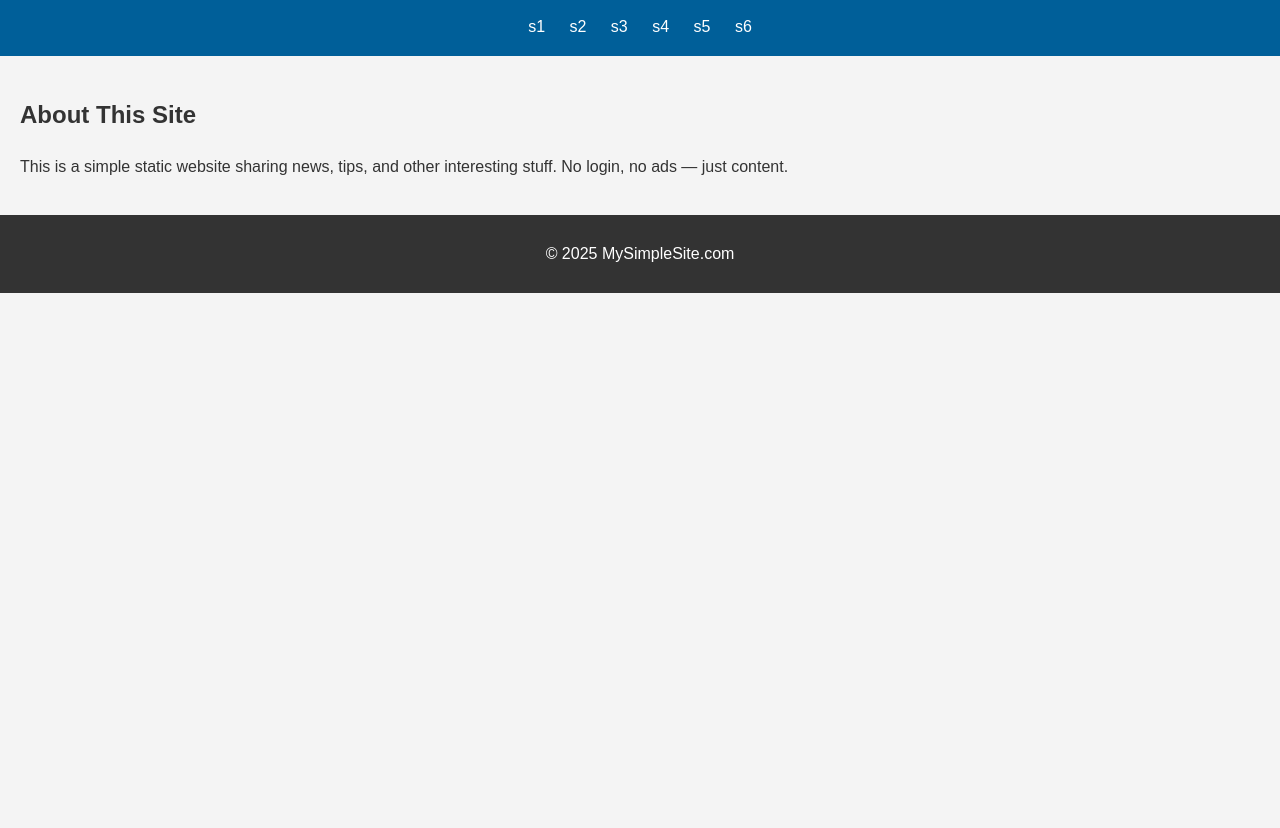
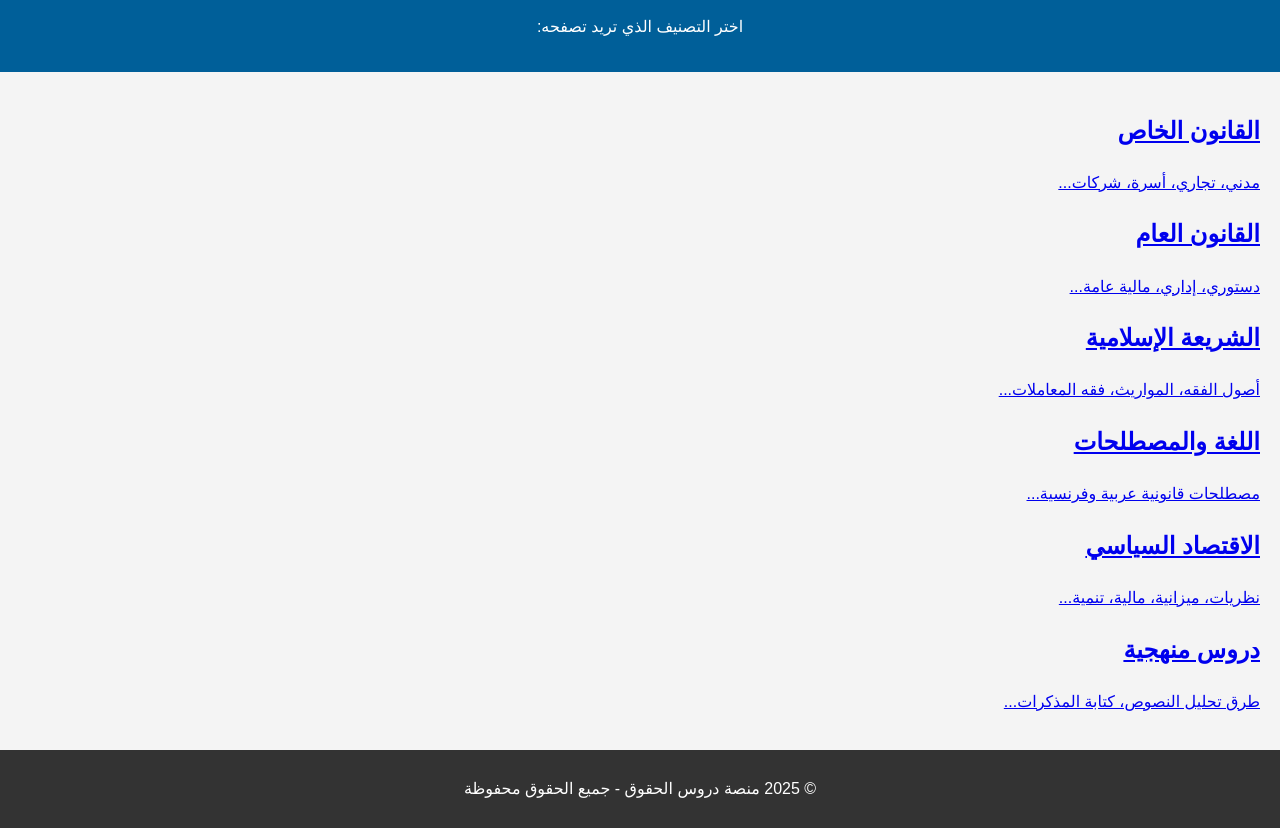
Before and after one commit to sidkyounes2/doroos-university, a plain HTML site: page index.html in a window 1280 px wide. Shown: the part 96-924 px from the top of the page. Before the commit the page ends 800 px from the top, so only its background shows below. Drawn offline with Linux system fonts and the light colour scheme.

Commit message:
Update index.html

```diff
--- a/index.html
+++ b/index.html
@@ -1,35 +1,56 @@
 <!DOCTYPE html>
-<html lang="en">
+<html lang="ar" dir="rtl">
 <head>
-  <meta charset="UTF-8" />
-  <meta name="viewport" content="width=device-width, initial-scale=1.0"/>
-  <title>Home - My Simple Site zbii </title>
-  <link rel="stylesheet" href="style.css" />
+  <meta charset="UTF-8">
+  <meta name="viewport" content="width=device-width, initial-scale=1">
+  <title>دروس جامعية - كلية الحقوق</title>
+  <meta name="description" content="منصة دروس جامعية لطلبة كلية الحقوق - تصفح مواد قانون خاص، قانون عام، الشريعة، الاقتصاد، اللغة...">
+  <link rel="stylesheet" href="style.css">
 </head>
 <body>
+
   <header>
-    <h1>Welcome to My Site uiii </h1>
-    <nav>
-
-
-      <a href="s1.html">s1</a>
-      <a href="s2.html">s2</a>
-      <a href="s3.html">s3</a>
-      <a href="s4.html">s4</a>
-      <a href="s5.html">s5</a>
-      <a href="s6.html">s6</a>
-
-
-    </nav>
+    <h1>📚 دروس كلية الحقوق</h1>
+    <p>اختر التصنيف الذي تريد تصفحه:</p>
   </header>
 
   <main>
-    <h2>About This Site</h2>
-    <p>This is a simple static website sharing news, tips, and other interesting stuff. No login, no ads — just content.</p>
+    <section class="cards">
+      <a href="#" class="card">
+        <h2>القانون الخاص</h2>
+        <p>مدني، تجاري، أسرة، شركات...</p>
+      </a>
+
+      <a href="#" class="card">
+        <h2>القانون العام</h2>
+        <p>دستوري، إداري، مالية عامة...</p>
+      </a>
+
+      <a href="#" class="card">
+        <h2>الشريعة الإسلامية</h2>
+        <p>أصول الفقه، المواريث، فقه المعاملات...</p>
+      </a>
+
+      <a href="#" class="card">
+        <h2>اللغة والمصطلحات</h2>
+        <p>مصطلحات قانونية عربية وفرنسية...</p>
+      </a>
+
+      <a href="#" class="card">
+        <h2>الاقتصاد السياسي</h2>
+        <p>نظريات، ميزانية، مالية، تنمية...</p>
+      </a>
+
+      <a href="#" class="card">
+        <h2>دروس منهجية</h2>
+        <p>طرق تحليل النصوص، كتابة المذكرات...</p>
+      </a>
+    </section>
   </main>
 
   <footer>
-    <p>&copy; 2025 MySimpleSite.com</p>
+    <p>&copy; 2025 منصة دروس الحقوق - جميع الحقوق محفوظة</p>
   </footer>
+
 </body>
 </html>
```
